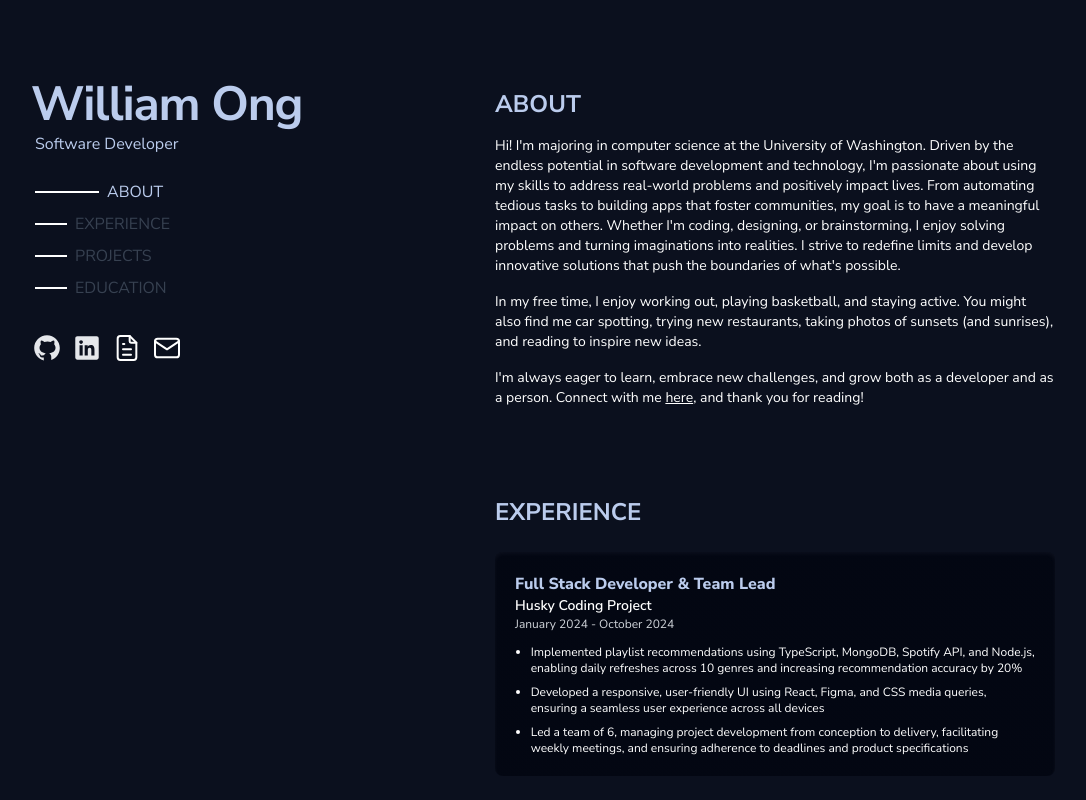
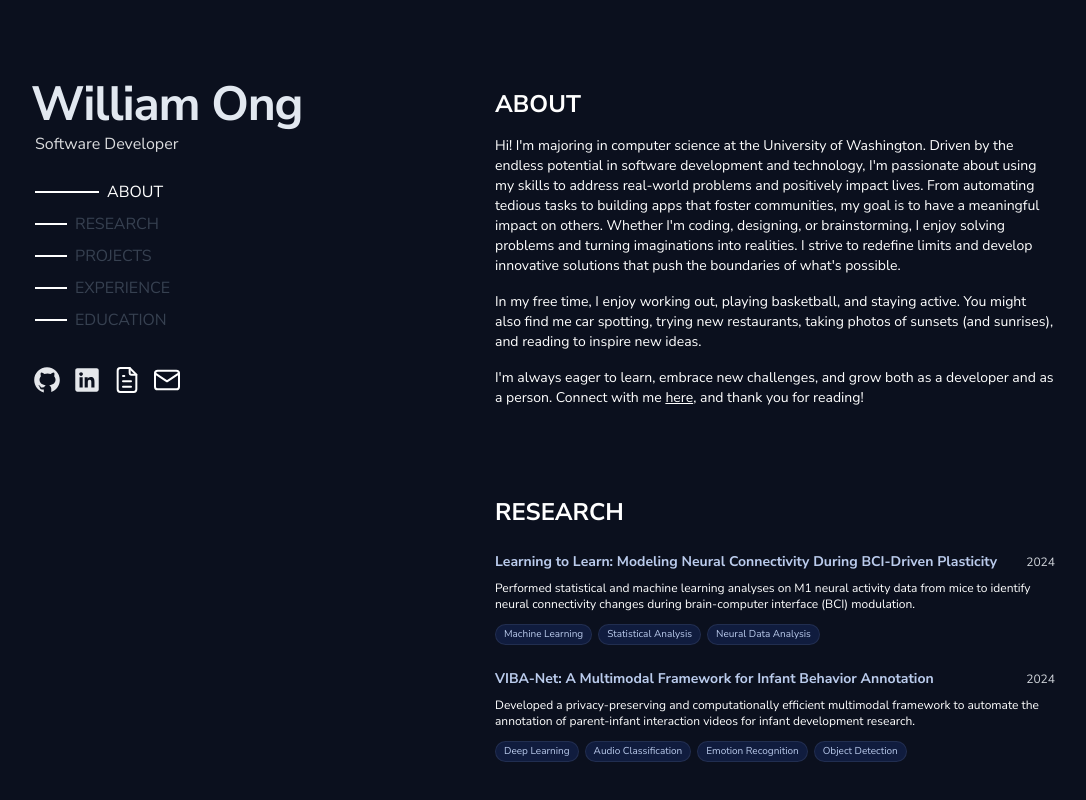
Before and after one commit to william-ong1/portfolio, a Next.js app: page / in a window 1280 px wide. Shown: the top 800 px of the page, without its empty margins (97-1183 px from the left). Built offline with nearby package versions, Linux system fonts and the light colour scheme.

Commit message:
Added research section and updated colors

```diff
--- a/app/components/About.tsx
+++ b/app/components/About.tsx
@@ -4,7 +4,7 @@ const About = (): JSX.Element => {
   return (
     <div className="flex flex-col gap-4 w-full text-white">
       <AnimateOnScroll>
-        <div className="text-2xl font-bold mt-1 uppercase pt-6 lg:pt-[5.25rem] text-light-blue"> About </div>
+        <div className="text-2xl font-bold mt-1 uppercase pt-6 lg:pt-[5.25rem]"> About </div>
       </AnimateOnScroll>
 
       <AnimateOnScroll delay={50}>
--- a/app/components/NavigationMenu.js
+++ b/app/components/NavigationMenu.js
@@ -3,7 +3,7 @@
 import { useEffect, useState } from 'react';
 
 const NavigationMenu = () => {
-  const sections = ['about', 'experience', 'projects', 'education'];
+  const sections = ['about', 'research', 'projects', 'experience', 'education'];
   const [activeSection, setActiveSection] = useState('about');
 
   const handleScroll = () => {
--- a/app/components/Profile.tsx
+++ b/app/components/Profile.tsx
@@ -4,9 +4,9 @@ import NavigationMenu from "./NavigationMenu";
 const Profile = (): JSX.Element => {
   return (
     <div>
-      <h1 id="profile" className="text-5xl font-bold tracking-tight"> William Ong </h1>
+      <h1 id="profile" className="text-5xl font-bold tracking-tight text-slate-200"> William Ong </h1>
 
-      <div className="text-base ml-1 mt-1">
+      <div className="text-base ml-1 mt-1 text-white/85">
         Software Developer
       </div>
 
--- a/app/components/education/Education.tsx
+++ b/app/components/education/Education.tsx
@@ -6,9 +6,9 @@ const Education = (): JSX.Element => {
     {
       school: "University of Washington",
       degree: "BS in Computer Science",
-      dates: "Graduating in December 2025",
-      gpa: "GPA: 3.82 / 4.0",
-      coursework: "Algorithms, Artificial Intelligence, Autonomous Robotics, Data Management, Data Structures \& Parallelism, Machine Learning, Software Design, Systems Programming",
+      dates: "Graduating in June 2026",
+      gpa: "GPA: 3.83 / 4.0",
+      coursework: "Algorithms, Artificial Intelligence, Autonomous Robotics, Data Management, Data Structures \& Parallelism, Deep Learning, Machine Learning, Software Design, Systems Programming",
       logo: "/icons/uw.svg",
     },
     {
--- a/app/components/projects/ProjectCard.tsx
+++ b/app/components/projects/ProjectCard.tsx
@@ -66,7 +66,7 @@ const ProjectCard = ({ title, description, image, link, techStack, showImage = t
             <div className="text-base font-bold text-light-blue flex items-center">
               {title}
               {isInDevelopment && (
-                <span className="text-[9px] font-medium px-1.5 py-0.5 ml-2 bg-gradient-to-r from-gray-900 to-gray-800 text-light-blue/90 rounded-full border border-blue-900/20 flex items-center">
+                <span className="text-[9px] font-medium px-1.5 py-0.1 ml-2 bg-gradient-to-r from-gray-900 to-gray-800 text-light-blue/90 rounded-full border border-blue-900/20 flex items-center">
                   In Development
                 </span>
               )}
@@ -91,7 +91,7 @@ const ProjectCard = ({ title, description, image, link, techStack, showImage = t
             {techStack.map((tech, index) => (
               <span
                 key={index}
-                className="px-2 py-0.5 text-[10px] rounded-full bg-blue-900/40 text-blue-300 border border-blue-800/30"
+                className="px-2 py-0.5 text-[10px] rounded-full bg-blue-900/30 text-light-blue border border-light-blue/10"
               >
                 {tech}
               </span>
--- a/app/components/projects/Projects.tsx
+++ b/app/components/projects/Projects.tsx
@@ -24,7 +24,7 @@ const Projects = (): JSX.Element => {
   const projects = [
     {
       title: "Nexus AI Chatbot",
-      description: "Scalable AI chatbot featuring autonomous learning and automatic feature evolution. Tailor it to your needs with only a few simple prompts.",
+      description: "Scalable AI chatbot with autonomous learning and automatic feature evolution. Tailor it to your needs with just a few simple prompts.",
       image: "",
       link: "",
       techStack: ["Python", "Model Context Protocol", "Natural Language Processing", "FastMCP"],
--- /dev/null
+++ b/app/components/research/Research.tsx
@@ -0,0 +1,75 @@
+import { FaExternalLinkAlt } from 'react-icons/fa';
+import AnimateOnScroll from '../AnimateOnScroll';
+
+interface ResearchItem {
+  title: string;
+  description: string;
+  date: string;
+  link: string;
+  tags: string[];
+}
+
+const researchItems: ResearchItem[] = [
+  {
+    title: "Learning to Learn: Modeling Neural Connectivity During BCI-Driven Plasticity",
+    description: "Performed statistical and machine learning analyses on M1 neural activity data from mice to identify neural connectivity changes during brain-computer interface (BCI) modulation.",
+    date: "2024",
+    link: "/research/learning-to-learn.pdf",
+    tags: ["Machine Learning", "Statistical Analysis", "Neural Data Analysis"]
+  },
+  {
+    title: "VIBA-Net: A Multimodal Framework for Infant Behavior Annotation",
+    description: "Developed a privacy-preserving and computationally efficient multimodal framework to automate the annotation of parent-infant interaction videos for infant development research.",
+    date: "2024",
+    link: "/research/viba-net.pdf",
+    tags: ["Deep Learning", "Audio Classification", "Emotion Recognition", "Object Detection"]
+  }
+];
+
+export default function Research() {
+  return (
+    <AnimateOnScroll className="flex flex-col gap-6 w-full">
+      <div className="text-2xl font-bold uppercase pt-10 mt-1 lg:pt-[5.25rem]">Research</div>
+
+      <div className="space-y-6">
+        {researchItems.map((item, index) => (
+          <AnimateOnScroll key={index} delay={index * 100}>
+            {/* <div className="bg-gradient-to-b from-[#030712]/95 to-[#030712]/95 p-5 rounded-lg shadow-inner shadow-light-blue/5"> */}
+            <div className="group transition-all">
+              <div className="flex items-center justify-between mb-2">
+                <h3 className="text-sm font-bold text-light-blue">
+                  {item.link ? (
+                    <a
+                      className="flex items-center gap-1.5 hover:text-light-blue/80 transition-colors group/link"
+                      href={item.link}
+                      target="_blank"
+                      rel="noreferrer noopener"
+                    >
+                      {item.title}
+                    </a>
+                  ) : (
+                    <span>{item.title}</span>
+                  )}
+                </h3>
+                <span className="text-xs text-gray-300">{item.date}</span>
+              </div>
+              <p className="text-xs text-white mb-3">{item.description}</p>
+              {item.tags.length > 0 && (
+                <div className="flex flex-wrap gap-1.5">
+                  {item.tags.map((tag, tagIndex) => (
+                    <span
+                      key={tagIndex}
+                      className="px-2 py-0.5 text-[10px] rounded-full bg-blue-900/30 text-light-blue border border-light-blue/10"
+                    >
+                      {tag}
+                    </span>
+                  ))}
+                </div>
+              )}
+            </div>
+          </AnimateOnScroll>
+        ))}
+      </div>
+    </AnimateOnScroll>
+  );
+}
--- a/app/globals.css
+++ b/app/globals.css
@@ -3,7 +3,7 @@
 @tailwind utilities;
 
 body {
-  color: #bbcced;
+  color: #fff;
   background: #0b101e;
   scroll-behavior: smooth;
 }
--- a/app/page.tsx
+++ b/app/page.tsx
@@ -4,11 +4,12 @@ import Projects from "./components/projects/Projects";
 import Education from "./components/education/Education";
 import Profile from "./components/Profile";
 import Footer from "./components/Footer";
+import Research from "./components/research/Research";
 
 export default function Home() {
   return (
     <main className="overflow-x-hidden lg:overflow-x-visible">
-      <div className="mx-auto max-w-screen-xl h-screen px-4 py-12 md:px-12 md:py-20 lg:px-32 lg:py-0 font-raleway">
+      <div className="mx-auto max-w-screen-xl h-screen px-4 py-12 md:px-12 md:py-20 lg:px-32 lg:py-0 font-nunito">
         <div className="lg:flex lg:justify-between lg:gap-16">
 
           <div className="lg:sticky lg:top-0 lg:flex lg:max-h-screen lg:w-5/12 lg:flex-col lg:justify-between lg:py-20 fade-in">
@@ -17,8 +18,9 @@ export default function Home() {
 
           <div className="flex flex-col lg:w-7/12 lg:pb-6">
             <div id="about"> <About /> </div>
+            <div id="research"> <Research /> </div>
+            <div id="projects"> <Projects /> </div>
             <div id="experience"> <Experience /> </div>
-            <div id="projects"> <Projects /> </div>
             <div id="education"> <Education /> </div>
             <Footer />
           </div>
--- a/tailwind.config.ts
+++ b/tailwind.config.ts
@@ -15,7 +15,7 @@ const config: Config = {
         'dark-navy': "#0b101e",
       },
       fontFamily: {
-        raleway: ['"Nunito Sans"', ...defaultTheme.fontFamily.sans],
+        nunito: ['"Nunito Sans"', ...defaultTheme.fontFamily.sans],
       },
     },
     variants: {
```
Also changed, not shown: 2 other files (tests, documents, lock files or other folders).
